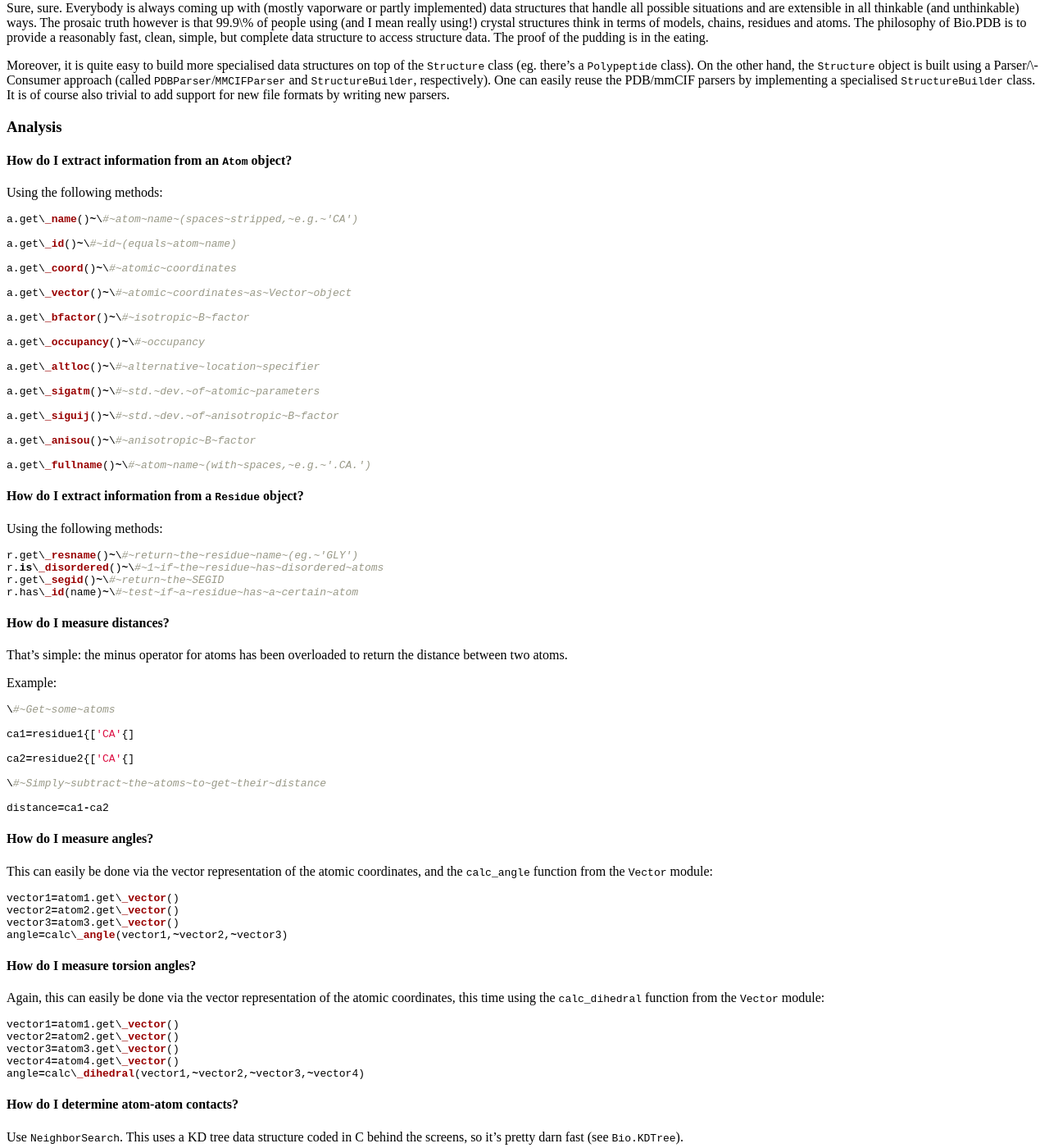
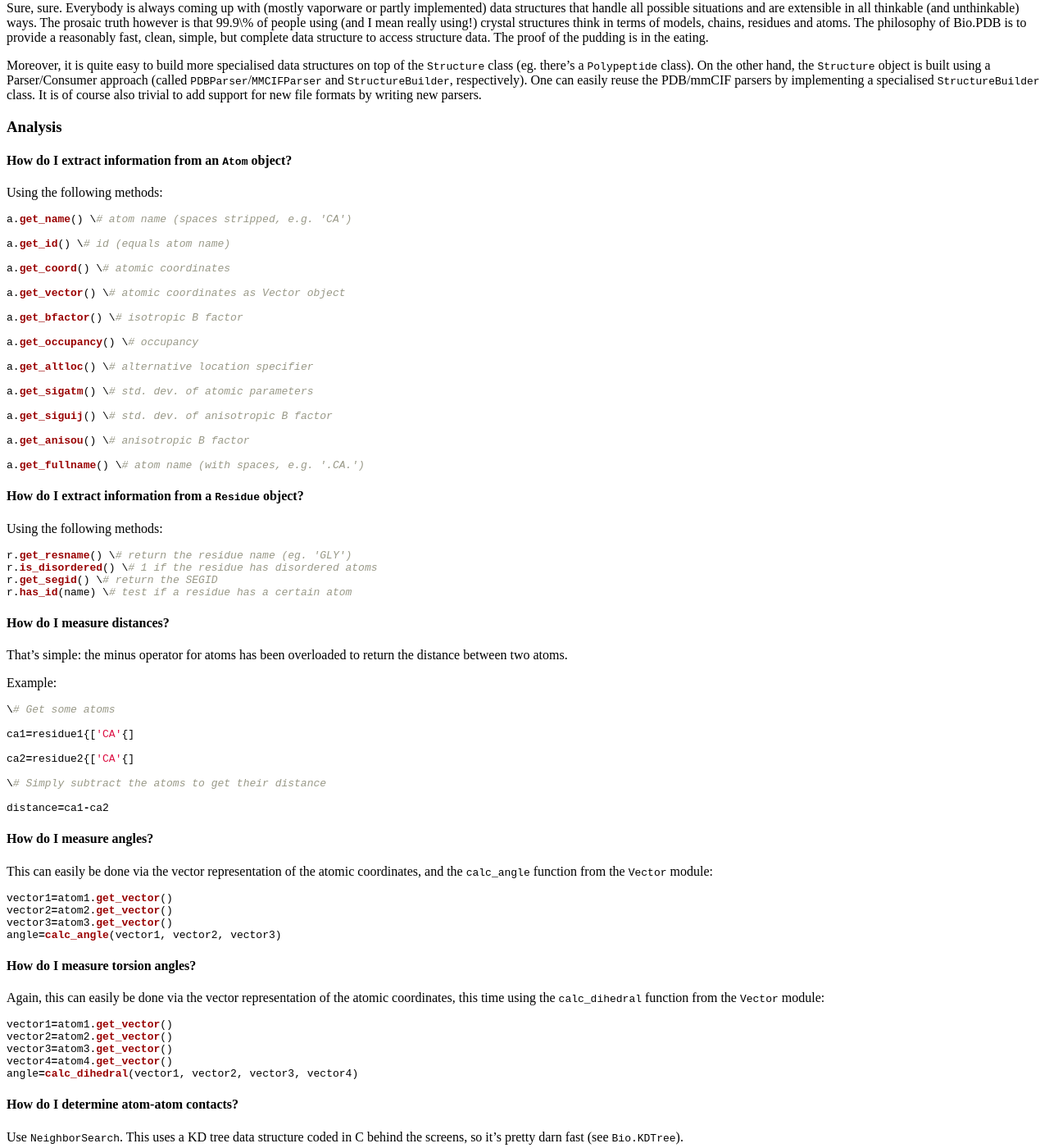
Before and after one commit to biopython/biopython.github.io, a Jekyll site: the page built from wiki/The_Biopython_Structural_Bioinformatics_FAQ.md, in a window 1280 px wide and 1400 px high, scrolled down 7823 px. Shown: the whole window at 82% size. Built offline with Jekyll 4.4.1, drawn with Linux system fonts in a browser that asks for light colours; some of the changed text lies outside the part shown.

Commit message:
Change to wiki page

````diff
--- a/wiki/The_Biopython_Structural_Bioinformatics_FAQ.md
+++ b/wiki/The_Biopython_Structural_Bioinformatics_FAQ.md
@@ -263,7 +263,7 @@ PDB is present) and calls the `update_pdb` method:
 ``` python
 pl=PDBList(pdb='/data/pdb')
 
-pl.update\_pdb()
+pl.update_pdb()
 ```
 
 One can of course make a weekly cronjob out of this to keep the local
@@ -291,11 +291,11 @@ immediately!
 Example:
 
 ``` python
-\#~Permissive~parser
+\# Permissive parser
 parser=PDBParser(PERMISSIVE=1)
-parser=PDBParser()~\#~The~same~(default)
-\#~Strict~parser
-strict\_parser=PDBParser(PERMISSIVE=0)
+parser=PDBParser() \# The same (default)
+\# Strict parser
+strict_parser=PDBParser(PERMISSIVE=0)
 ```
 
 In the permissive state (DEFAULT), PDB files that obviously contain
@@ -330,7 +330,7 @@ Example: saving a structure
 ``` python
 io=PDBIO()
 
-io.set\_structure(s)
+io.set_structure(s)
 
 io.save('out.pdb')
 ```
@@ -339,41 +339,41 @@ If you want to write out a part of the structure, make use of the
 `Select` class (also in `PDBIO`). Select has four methods:
 
 ``` python
-accept\_model(model)
+accept_model(model)
 
-accept\_chain(chain)
+accept_chain(chain)
 
-accept\_residue(residue)
+accept_residue(residue)
 
-accept\_atom(atom)
+accept_atom(atom)
 ```
 
 By default, every method returns 1 (which means the
-model/\\-chain/\\-residue/\\-atom is included in the output). By
-subclassing `Select` and returning 0 when appropriate you can exclude
-models, chains, etc. from the output. Cumbersome maybe, but very
-powerful. The following code only writes out glycine residues:
+model/chain/residue/atom is included in the output). By subclassing
+`Select` and returning 0 when appropriate you can exclude models,
+chains, etc. from the output. Cumbersome maybe, but very powerful. The
+following code only writes out glycine residues:
 
 ``` python
-class~GlySelect(Select):
+class GlySelect(Select):
 
-~~~~def~accept\_residue(self,~residue):
+    def accept_residue(self, residue):
 
-~~~~~~~~if~residue.get\_name()=='GLY':
+        if residue.get_name()=='GLY':
 
-~~~~~~~~~~~~return~1
+            return 1
 
-~~~~~~~~else:
+        else:
 
-~~~~~~~~~~~~return~0
+            return 0
 
 
 
 io=PDBIO()
 
-io.set\_structure(s)
+io.set_structure(s)
 
-io.save('gly\_only.pdb',~GlySelect())
+io.save('gly_only.pdb', GlySelect())
 ```
 
 If this is all too complicated for you, the `Dice` module contains a
@@ -391,7 +391,7 @@ asked for it). People who want to add this can contact me.
 #### What's the overall layout of a Structure object?
 
 The `Structure` object follows the so-called **SMCRA**
-(Structure/\\-Model/\\-Chain/\\-Residue/\\-Atom) architecture :
+(Structure/Model/Chain/Residue/Atom) architecture :
 
 \\begin{itemize \\item A structure consists of models \\item A model
 consists of chains \\item A chain consists of residues \\item A residue
@@ -420,33 +420,33 @@ The following code iterates through all atoms of a structure:
 ``` python
 p=PDBParser()
 
-structure=p.get\_structure('X',~'pdb1fat.ent')
+structure=p.get_structure('X', 'pdb1fat.ent')
 
-for~model~in~structure:
+for model in structure:
 
-~~for~chain~in~model:~
+  for chain in model:
 
-~~~~for~residue~in~chain:
+    for residue in chain:
 
-~~~~~~for~atom~in~residue:
+      for atom in residue:
 
-~~~~~~~~print~atom
+        print atom
 ```
 
 There are also some shortcuts:
 
 ``` python
-\#~Iterate~over~all~atoms~in~a~structure
+\# Iterate over all atoms in a structure
 
-for~atom~in~structure.get\_atoms():
+for atom in structure.get_atoms():
 
-~~~~print~atom
+    print atom
 
-\#~Iterate~over~all~residues~in~a~model
+\# Iterate over all residues in a model
 
-for~residue~in~model.get\_residues():
+for residue in model.get_residues():
 
-~~~~print~residue
+    print residue
 ```
 
 Structures, models, chains, residues and atoms are called `Entities` in
@@ -454,36 +454,36 @@ Biopython. You can always get a parent `Entity` from a child `Entity`,
 eg.:
 
 ``` python
-residue=atom.get\_parent()
+residue=atom.get_parent()
 
-chain=residue.get\_parent()
+chain=residue.get_parent()
 ```
 
 You can also test whether an `Entity` has a certain child using the
-`has\_id` method.
+`has_id` method.
 
 #### Can I do that a bit more conveniently?
 
 You can do things like:
 
 ``` python
-atoms=structure.get\_atoms()
+atoms=structure.get_atoms()
 
-residue=structure.get\_residues()
+residue=structure.get_residues()
 
-atoms=chain.get\_atoms()
+atoms=chain.get_atoms()
 ```
 
-You can also use the `Selection.unfold\_entities` function:
+You can also use the `Selection.unfold_entities` function:
 
 ``` python
-\#~Get~all~residues~from~a~structure
+\# Get all residues from a structure
 
-res\_list=Selection.unfold\_entities(structure,~'R')
+res_list=Selection.unfold_entities(structure, 'R')
 
-\#~Get~all~atoms~from~a~chain
+\# Get all atoms from a chain
 
-atom\_list=Selection.unfold\_entities(chain,~'A')
+atom_list=Selection.unfold_entities(chain, 'A')
 ```
 
 Obviously, `A`=atom, R</code>=residue, C</code>=chain, M</code>=model,
@@ -492,8 +492,8 @@ get a list of (unique) `Residue` or `Chain` parents from a list of
 `Atoms`:
 
 ``` python
-residue\_list=Selection.unfold\_entities(atom\_list,~'R')
-chain\_list=Selection.unfold\_entities(atom\_list,~'C')
+residue_list=Selection.unfold_entities(atom_list, 'R')
+chain_list=Selection.unfold_entities(atom_list, 'C')
 ```
 
 For more info, see the API documentation.
@@ -550,9 +550,9 @@ the hetero-flag and insertion code are blank, the sequence identifier
 alone can be used:
 
 ``` python
-\#~Full~id
-residue=chain{[('~',~100,~'~'){]
-\#~Shortcut~id
+\# Full id
+residue=chain{[(' ', 100, ' '){]
+\# Shortcut id
 residue=chain{[100{]
 ```
 
@@ -638,7 +638,7 @@ chain behaves as the Cys residue.
 ``` python
 residue=chain{[10{]
 
-residue.disordered\_select('CYS')
+residue.disordered_select('CYS')
 ```
 
 In addition, you can get a list of all `Atom` objects (ie. all
@@ -678,7 +678,7 @@ of the pudding is in the eating.
 
 Moreover, it is quite easy to build more specialised data structures on
 top of the `Structure` class (eg. there's a `Polypeptide` class). On the
-other hand, the `Structure` object is built using a Parser/\\-Consumer
+other hand, the `Structure` object is built using a Parser/Consumer
 approach (called `PDBParser`/`MMCIFParser` and `StructureBuilder`,
 respectively). One can easily reuse the PDB/mmCIF parsers by
 implementing a specialised `StructureBuilder` class. It is of course
@@ -691,27 +691,27 @@ also trivial to add support for new file formats by writing new parsers.
 Using the following methods:
 
 ``` python
-a.get\_name()~\#~atom~name~(spaces~stripped,~e.g.~'CA')
+a.get_name() \# atom name (spaces stripped, e.g. 'CA')
 
-a.get\_id()~\#~id~(equals~atom~name)
+a.get_id() \# id (equals atom name)
 
-a.get\_coord()~\#~atomic~coordinates
+a.get_coord() \# atomic coordinates
 
-a.get\_vector()~\#~atomic~coordinates~as~Vector~object
+a.get_vector() \# atomic coordinates as Vector object
 
-a.get\_bfactor()~\#~isotropic~B~factor
+a.get_bfactor() \# isotropic B factor
 
-a.get\_occupancy()~\#~occupancy
+a.get_occupancy() \# occupancy
 
-a.get\_altloc()~\#~alternative~location~specifier
+a.get_altloc() \# alternative location specifier
 
-a.get\_sigatm()~\#~std.~dev.~of~atomic~parameters
+a.get_sigatm() \# std. dev. of atomic parameters
 
-a.get\_siguij()~\#~std.~dev.~of~anisotropic~B~factor
+a.get_siguij() \# std. dev. of anisotropic B factor
 
-a.get\_anisou()~\#~anisotropic~B~factor
+a.get_anisou() \# anisotropic B factor
 
-a.get\_fullname()~\#~atom~name~(with~spaces,~e.g.~'.CA.')
+a.get_fullname() \# atom name (with spaces, e.g. '.CA.')
 ```
 
 #### How do I extract information from a `Residue` object?
@@ -719,10 +719,10 @@ a.get\_fullname()~\#~atom~name~(with~spaces,~e.g.~'.CA.')
 Using the following methods:
 
 ``` python
-r.get\_resname()~\#~return~the~residue~name~(eg.~'GLY')
-r.is\_disordered()~\#~1~if~the~residue~has~disordered~atoms
-r.get\_segid()~\#~return~the~SEGID
-r.has\_id(name)~\#~test~if~a~residue~has~a~certain~atom
+r.get_resname() \# return the residue name (eg. 'GLY')
+r.is_disordered() \# 1 if the residue has disordered atoms
+r.get_segid() \# return the SEGID
+r.has_id(name) \# test if a residue has a certain atom
 ```
 
 #### How do I measure distances?
@@ -733,13 +733,13 @@ return the distance between two atoms.
 Example:
 
 ``` python
-\#~Get~some~atoms
+\# Get some atoms
 
 ca1=residue1{['CA'{]
 
 ca2=residue2{['CA'{]
 
-\#~Simply~subtract~the~atoms~to~get~their~distance
+\# Simply subtract the atoms to get their distance
 
 distance=ca1-ca2
 ```
@@ -750,10 +750,10 @@ This can easily be done via the vector representation of the atomic
 coordinates, and the `calc_angle` function from the `Vector` module:
 
 ``` python
-vector1=atom1.get\_vector()
-vector2=atom2.get\_vector()
-vector3=atom3.get\_vector()
-angle=calc\_angle(vector1,~vector2,~vector3)
+vector1=atom1.get_vector()
+vector2=atom2.get_vector()
+vector3=atom3.get_vector()
+angle=calc_angle(vector1, vector2, vector3)
 ```
 
 #### How do I measure torsion angles?
@@ -763,11 +763,11 @@ atomic coordinates, this time using the `calc_dihedral` function from
 the `Vector` module:
 
 ``` python
-vector1=atom1.get\_vector()
-vector2=atom2.get\_vector()
-vector3=atom3.get\_vector()
-vector4=atom4.get\_vector()
-angle=calc\_dihedral(vector1,~vector2,~vector3,~vector4)
+vector1=atom1.get_vector()
+vector2=atom2.get_vector()
+vector3=atom3.get_vector()
+vector4=atom4.get_vector()
+angle=calc_dihedral(vector1, vector2, vector3, vector4)
 ```
 
 #### How do I determine atom-atom contacts?
@@ -785,14 +785,14 @@ C$\\alpha$-C$\\alpha$ distance criterion.
 Example:
 
 ``` python
-\#~Using~C-N~
+\# Using C-N
 ppb=PPBuilder()
-for~pp~in~ppb.build\_peptides(structure):~
-~~~~print~pp.get\_sequence()
-\#~Using~CA-CA
+for pp in ppb.build_peptides(structure):
+    print pp.get_sequence()
+\# Using CA-CA
 ppb=CaPPBuilder()
-for~pp~in~ppb.build\_peptides(structure):~
-~~~~print~pp.get\_sequence()
+for pp in ppb.build_peptides(structure):
+    print pp.get_sequence()
 ```
 
 Note that in the above case only model 0 of the structure is considered
@@ -811,11 +811,11 @@ as a Biopython `Seq` object, and its alphabet is defined by a
 Example:
 
 ``` python
->\,{>\,{>~seq=polypeptide.get\_sequence()
+>\,{>\,{> seq=polypeptide.get_sequence()
 
->\,{>\,{>~print~seq
+>\,{>\,{> print seq
 
-Seq('SNVVE...',~<class~Bio.Alphabet.ProteinAlphabet>)
+Seq('SNVVE...', <class Bio.Alphabet.ProteinAlphabet>)
 ```
 
 #### How do I determine secondary structure?
@@ -859,12 +859,12 @@ Example:
 
 ``` python
 model = structure[0]
-rd = ResidueDepth(model,~pdb\_file)
-residue\_depth,~ca\_depth=rd[some\_residue]
+rd = ResidueDepth(model, pdb_file)
+residue_depth, ca_depth=rd[some_residue]
 ```
 
 You can also get access to the molecular surface itself (via the
-`get\_surface` function), in the form of a Numeric python array with the
+`get_surface` function), in the form of a Numeric python array with the
 surface points.
 
 #### How do I calculate Half Sphere Exposure?
@@ -889,13 +889,13 @@ Example:
 ``` python
 model=structure[0]
 hse=HSExposure()
-\#~Calculate~HSEalpha
-exp\_ca=hse.calc\_hs\_exposure(model,~option='CA3')
-\#~Calculate~HSEbeta
-exp\_cb=hse.calc\_hs\_exposure(model,~option='CB')
-\#~Calculate~classical~coordination~number~exp\_fs=hse.calc\_fs\_exposure(model)
-\#~Print~HSEalpha~for~a~residue
-print~exp\_ca{[some\_residue{]
+\# Calculate HSEalpha
+exp_ca=hse.calc_hs_exposure(model, option='CA3')
+\# Calculate HSEbeta
+exp_cb=hse.calc_hs_exposure(model, option='CB')
+\# Calculate classical coordination number exp_fs=hse.calc_fs_exposure(model)
+\# Print HSEalpha for a residue
+print exp_ca{[some_residue{]
 ```
 
 #### How do I map the residues of two related structures onto each other?
@@ -906,7 +906,7 @@ with more than two structures.
 
 #### How do I test if a Residue object is an amino acid?
 
-Use `is\_aa(residue)`.
+Use `is_aa(residue)`.
 
 #### Can I do vector operations on atomic coordinates?
 
@@ -930,20 +930,20 @@ method (which can be used to construct a rotation around a certain axis)
 of the `Vector` module:
 
 ``` python
-\#~get~atom~coordinates~as~vectors
-n=residue{['N'{].get\_vector()~
-c=residue{['C'{].get\_vector()~
-ca=residue{['CA'{].get\_vector()
-\#~center~at~origin
-n=n-ca~
-c=c-ca~
-\#~find~rotation~matrix~that~rotates~n~
-\#~-120~degrees~along~the~ca-c~vector
-rot=rotaxis(-pi{*120.0/180.0,~c)
-\#~apply~rotation~to~ca-n~vector
-cb\_at\_origin=n.left\_multiply(rot)
-\#~put~on~top~of~ca~atom
-cb=cb\_at\_origin+ca
+\# get atom coordinates as vectors
+n=residue{['N'{].get_vector()
+c=residue{['C'{].get_vector()
+ca=residue{['CA'{].get_vector()
+\# center at origin
+n=n-ca
+c=c-ca
+\# find rotation matrix that rotates n
+\# -120 degrees along the ca-c vector
+rot=rotaxis(-pi{*120.0/180.0, c)
+\# apply rotation to ca-n vector
+cb_at_origin=n.left_multiply(rot)
+\# put on top of ca atom
+cb=cb_at_origin+ca
 ```
 
 This example shows that it's possible to do some quite nontrivial vector
@@ -975,14 +975,14 @@ Example:
 
 ``` python
 sup=Superimposer()
-\#~Specify~the~atom~lists
-\#~'fixed'~and~'moving'~are~lists~of~Atom~objects
-\#~The~moving~atoms~will~be~put~on~the~fixed~atoms
-sup.set\_atoms(fixed,~moving)
-\#~Print~rotation/translation/rmsd
-print~sup.rotran
-print~sup.rms~
-\#~Apply~rotation/translation~to~the~moving~atoms
+\# Specify the atom lists
+\# 'fixed' and 'moving' are lists of Atom objects
+\# The moving atoms will be put on the fixed atoms
+sup.set_atoms(fixed, moving)
+\# Print rotation/translation/rmsd
+print sup.rotran
+print sup.rms
+\# Apply rotation/translation to the moving atoms
 sup.apply(moving)
 ```
 
@@ -995,7 +995,7 @@ molecule.
 #### Can I manipulate the atomic coordinates?
 
 Yes, using the `transform` method of the `Atom` object, or directly
-using the `set\_coord` method.
+using the `set_coord` method.
 
 Other Structural Bioinformatics modules
 ---------------------------------------
````
Also changed, not shown: other parts of wiki/The_Biopython_Structural_Bioinformatics_FAQ.md (+16 -16 lines), 1 other file.
